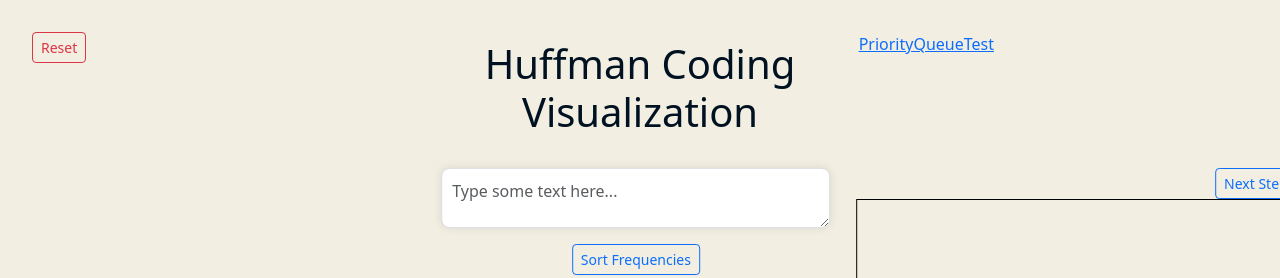
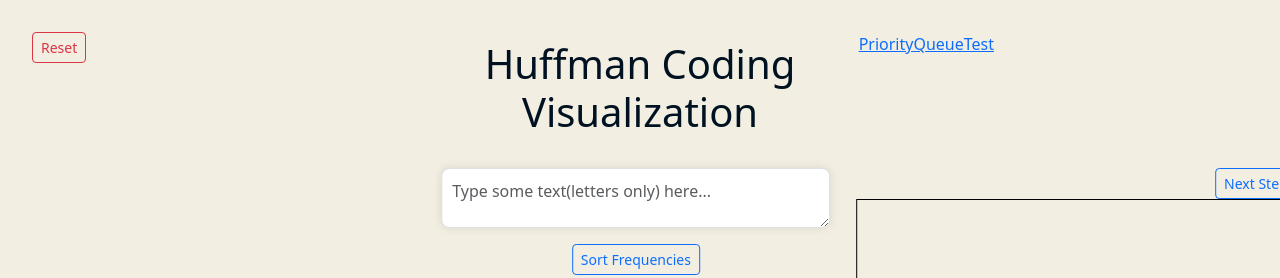
Before and after one commit to saathvikpd/HuffmanViz, a SvelteKit app: page / in a window 1280 px wide. Shown: the top 278 px of the page. Built offline with nearby package versions, Linux system fonts and the light colour scheme.

Commit message:
textbox fix

```diff
--- a/src/routes/+page.svelte
+++ b/src/routes/+page.svelte
@@ -27,6 +27,20 @@
     function reset() {
         window.location.reload();
     }
+
+
+
+
+    function validateInput(event) {
+        const inputValue = event.target.value;
+        const regex = /^[a-zA-Z]*$/; // Regular expression to allow only letters
+
+        if (!regex.test(inputValue)) {
+            // If the input contains characters other than letters
+            // Remove those characters from the input
+            event.target.value = inputValue.replace(/[^a-zA-Z]/g, '');
+        }
+    }
 </script>
 
 
@@ -50,8 +64,9 @@
                 <textarea
                     class="text-input form-control mb-3"
                     bind:value={userInput}
-                    placeholder="Type some text here..."
+                    placeholder="Type some text(letters only) here..."
                     disabled={inputLocked}
+                    on:input={validateInput}
                 ></textarea>
                 <Frequencies {userInput} on:lockInput={handleInputLock}/>
             </div>
```
Also changed, not shown: 1 other file (tests, documents, lock files or other folders).
